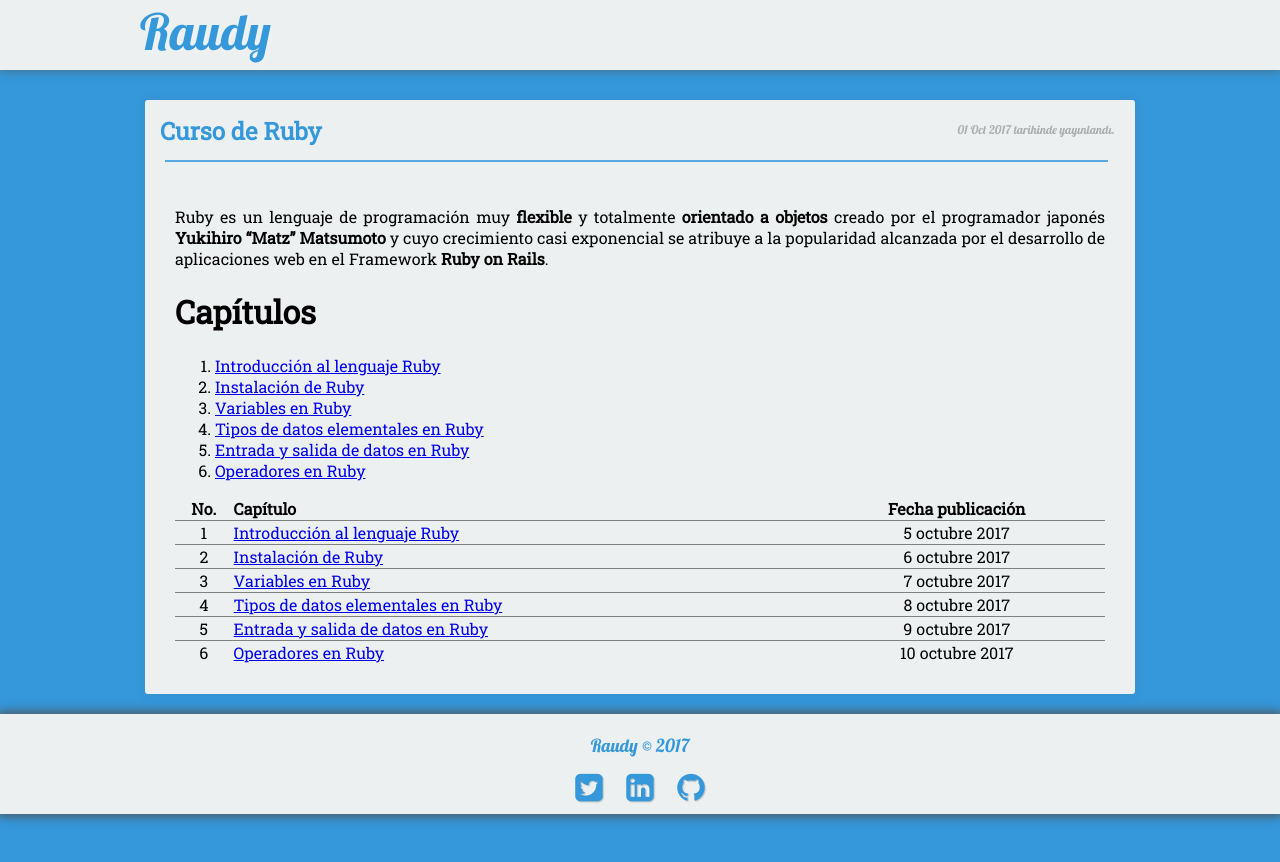
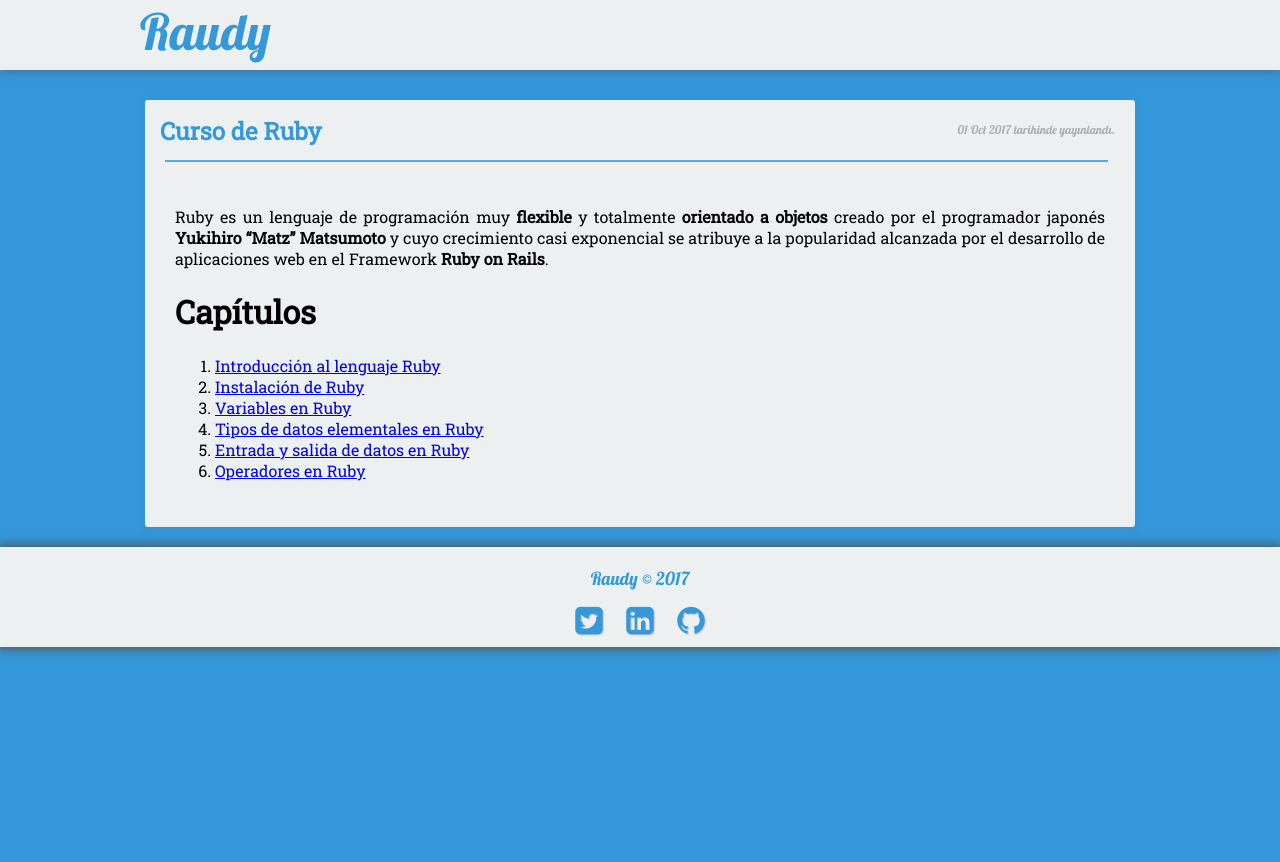
Before and after one commit to nisoto/Blog-anterior-2.0, a Jekyll site: the page built from _posts/2017-10-01-curso-ruby.md, in a window 1280 px wide. Shown: the top 862 px of the page. Built offline with Jekyll 4.4.1, drawn with Linux system fonts in a browser that asks for light colours; nearby versions of some CDN libraries.

Commit message:
Update 2017-10-01-curso-ruby.md

```diff
--- a/_posts/2017-10-01-curso-ruby.md
+++ b/_posts/2017-10-01-curso-ruby.md
@@ -19,19 +19,3 @@ Ruby es un lenguaje de programación muy **flexible** y totalmente **orientado a
 4. [Tipos de datos elementales en Ruby](https://nisoto.github.io/datos-elementales-ruby/)
 5. [Entrada y salida de datos en Ruby](https://nisoto.github.io/entrada-salida-ruby/)
 6. [Operadores en Ruby](https://nisoto.github.io/operadores-ruby/)
-
-
-| No. | Capítulo | Fecha publicación |
-|:---:|:---------|:-----------------:|
-| 1 | [Introducción al lenguaje Ruby](https://nisoto.github.io/introduccion-ruby/) | 5 octubre 2017 |
-|----
-| 2 | [Instalación de Ruby](https://nisoto.github.io/instalacion-ruby/) | 6 octubre 2017 |
-|----
-| 3 | [Variables en Ruby](https://nisoto.github.io/variables-ruby/) | 7 octubre 2017 |
-|----
-| 4 | [Tipos de datos elementales en Ruby](https://nisoto.github.io/datos-elementales-ruby/) | 8 octubre 2017 |
-|----
-| 5 | [Entrada y salida de datos en Ruby](https://nisoto.github.io/entrada-salida-ruby/) | 9 octubre 2017 |
-|----
-| 6 | [Operadores en Ruby](https://nisoto.github.io/operadores-ruby/) | 10 octubre 2017 |
-{: rules="groups"}
```
